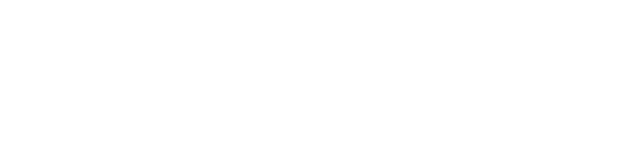
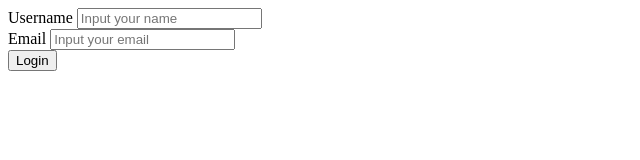
Before and after one commit to FranzOng/CIY042018, a plain HTML site: page 08_01_form/page.html in a window 1280 px wide. Shown: the whole page, without its empty margins (0-640 px from the left). Drawn offline with Linux system fonts and the light colour scheme.

Commit message:
End of CSS lesson
Homework for CSS lesson

```diff
--- a/06_02_images_style/page.css
+++ b/06_02_images_style/page.css
@@ -47,6 +47,5 @@
 /*7. set background image as: stripe_background.png*/
 .my-body{
 
-	background-image: url ("stripe_background.png");
 
 }
--- a/08_01_form/page.html
+++ b/08_01_form/page.html
@@ -24,7 +24,29 @@
 5. each label+input pair is wrapped in a <div>
 -->
 
+	<form action="https://coderinyou-1332.appspot.com/submit"
 
+		method="POST">
+	<div>
+	<label for="username">Username</label>
+	<input type="text" id="username" name="Username" placeholder="Input your name" required>
+	</div>
+
+	<div><label for="email">Email</label>
+		<input type="email" id="Email" name="Email" placeholder="Input your email" required>
+	</div>
+
+	<div><input type="submit" value ="Login">
+	</div>
+
+	<!-- "required" means data must be input otherwise there will be pop-up window to inform user
+
+
+
+
+
+
+	</form>
 
 
 
--- a/08_02_form_style/page.css
+++ b/08_02_form_style/page.css
@@ -11,6 +11,8 @@
 /*1. add margin spacing for top & bottom: 20px */
 .my-form-group{
 
+				margin-top: 20px;
+				margin-bottom: 20px;
 }
 
 /*This selector refers to ALL <input> */
@@ -21,8 +23,9 @@ input[type]{
 	/*3. increase font size to: 1.5rem */
 	/*4. increase height to: 2rem */
 
-
-
+				width: 100%;
+				Font: 1.5rem;
+				height: 2rem;
 }
 
 /*Select multiple selectors with a comma , */
@@ -33,9 +36,11 @@ input[type=email]{
 	/*5. remove existing border to: none*/
 	/*6. create an underline effect by setting a new border-bottom to: 1px solid black*/
 
+	border: none;
+
+	border-bottom: 1px solid black;
 
 }
-
 /*input[type]:focus is a state of being used */
 input[type=text]:focus,
 input[type=email]:focus{
@@ -44,6 +49,9 @@ input[type=email]:focus{
 	/*8. set the border and text color to: orangered*/
 
 
+	outline: none;
+	border-color: orangered;
+	color: orangered;
 
 }
 
@@ -54,8 +62,10 @@ input[type=submit]{
 	/*10. remove the bezel with border:none*/
 	/*11. set background color to: black and text to: white */
 
-
-
+	height: 3rem;
+	border: none;
+	background: black;
+	color: white;
 
 }
 
@@ -63,9 +73,12 @@ input[type=submit]{
 input[type=submit]:hover{
 	/*12. set background color to: orangered */
 
+	background-color: orangered;
+
 }
 
 /*this optional style removes the yellow background of chrome's autofill*/
 input[type]:-webkit-autofill {
-    box-shadow: 0 0 0px 1000px white inset;
+
+	box-shadow: 0 0 0px 1000px white inset;
 }
```
Also changed, not shown: 07_01_links/page.html (+2 -1 lines), 07_02_links_style/page.css (+9 -2 lines), 1 other file.
